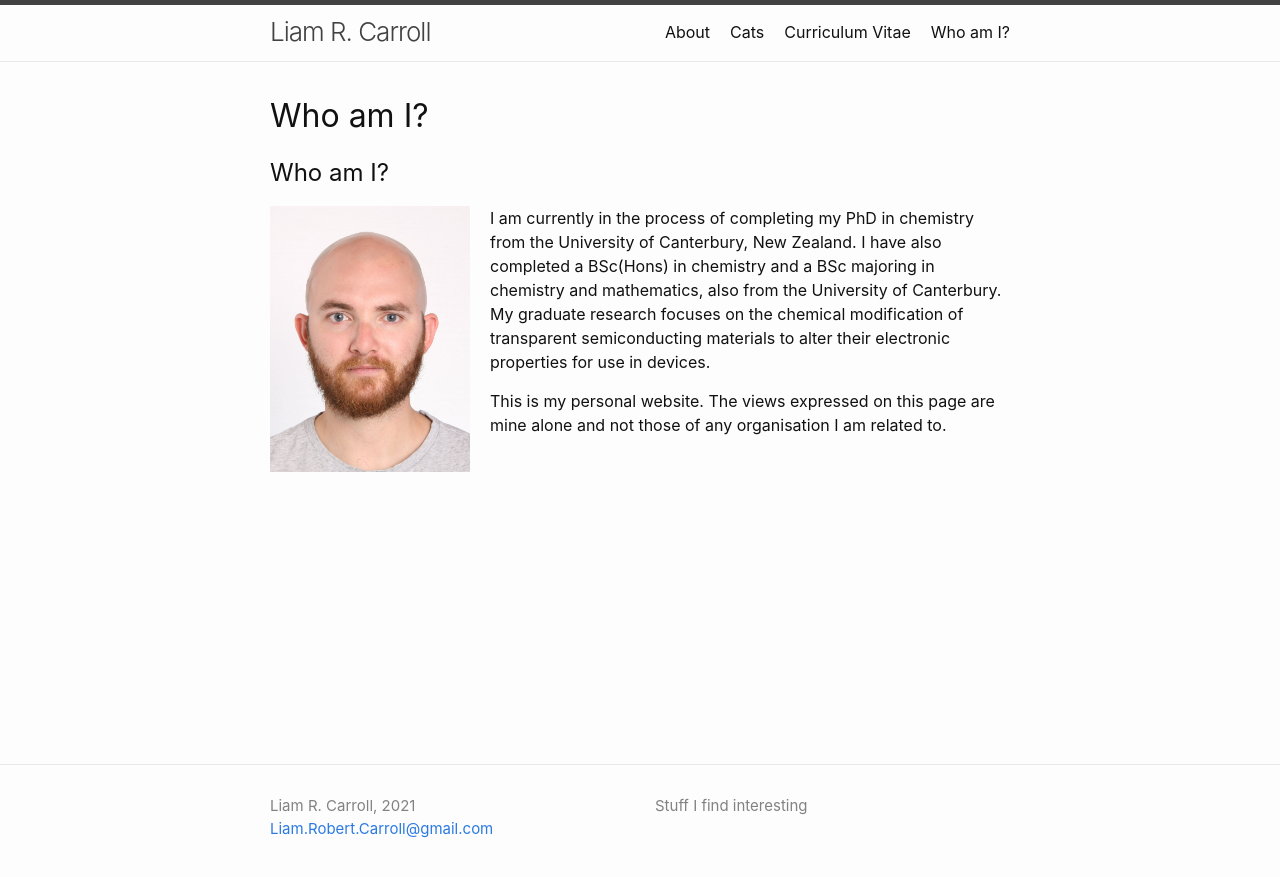
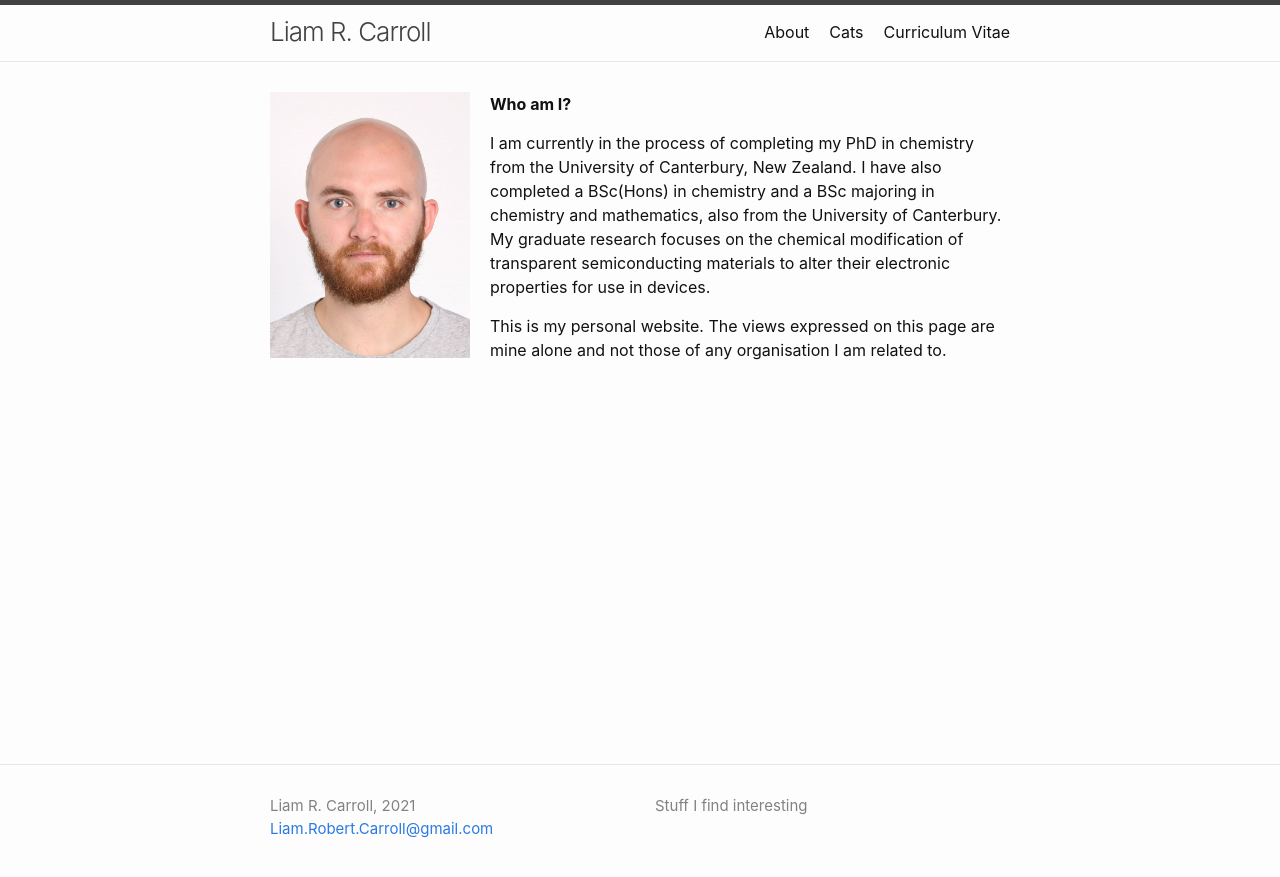
Before and after one commit to LRCarroll/LRCarroll, a Jekyll site: the page built from index.md, in a window 1280 px wide. Shown: the top 877 px of the page. Built offline with Jekyll 4.4.1, drawn with Linux system fonts in a browser that asks for light colours; our own code applies the rules of GitHub Pages for plain Markdown files.

Commit message:
Who am I

```diff
--- a/index.md
+++ b/index.md
@@ -2,9 +2,10 @@
 layout: home
 ---
 
-## Who am I?
+
 
 <img src="assets/Photo.jpg" width="200" style="float:left; margin-right:20px;">
+**Who am I?**
 
 I am currently in the process of completing my PhD in chemistry from the University of Canterbury, New Zealand. I have also completed a BSc(Hons) in chemistry and a BSc majoring in chemistry and mathematics, also from the University of Canterbury. My graduate research focuses on the chemical modification of transparent semiconducting materials to alter their electronic properties for use in devices.
 
```
